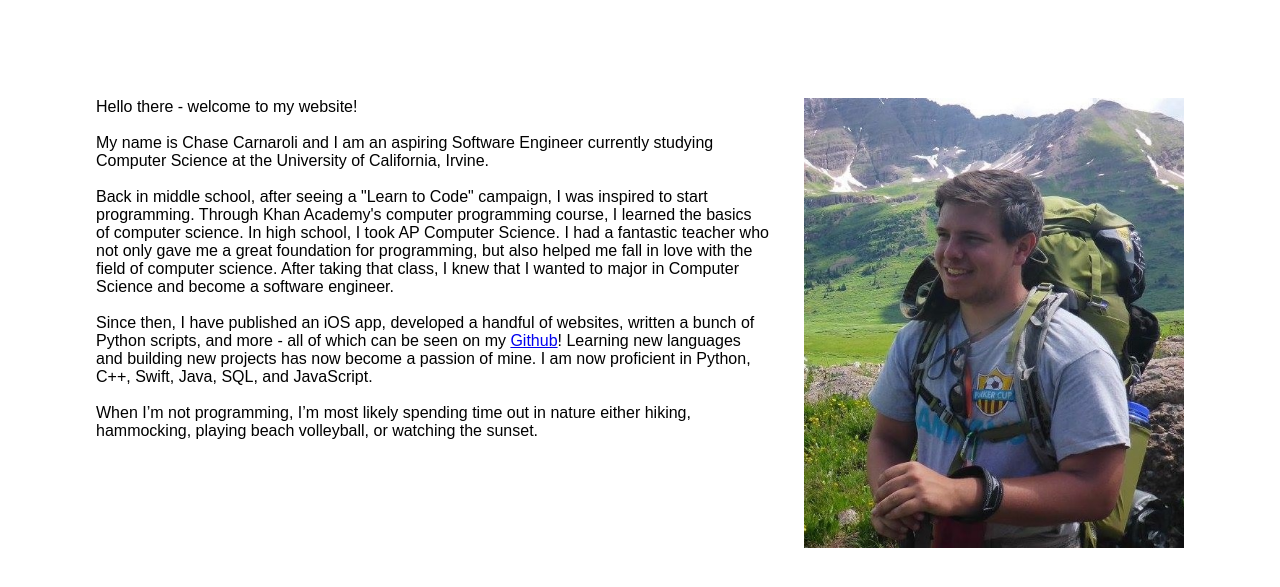
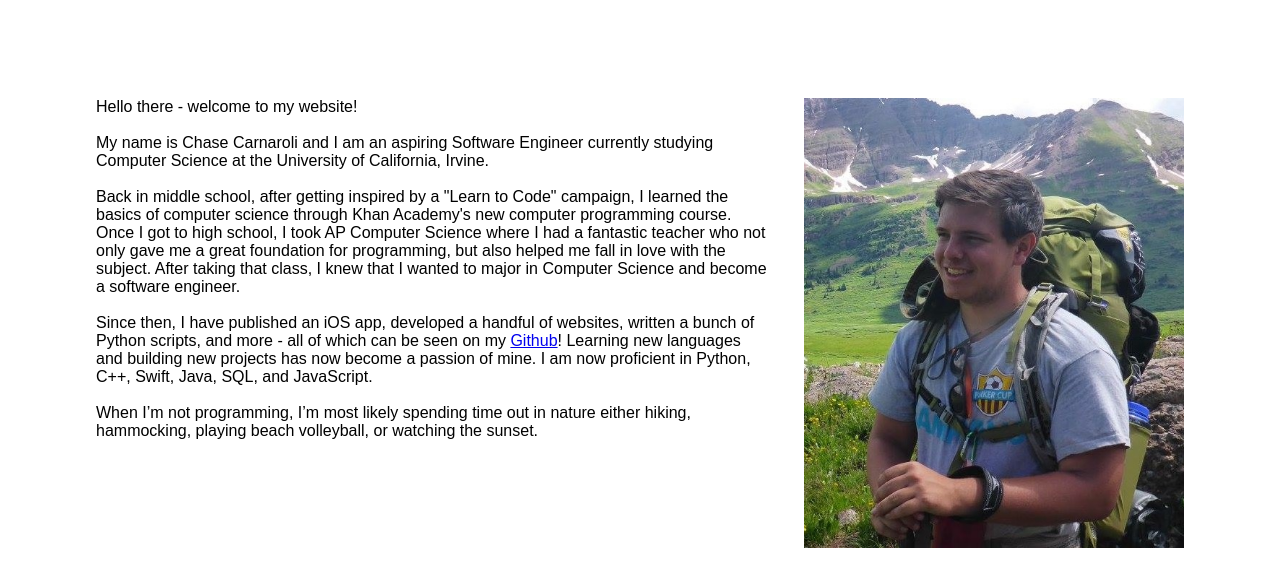
Before and after one commit to ChaseC99/chasec99.github.io, a plain HTML site: page index.html in a window 1280 px wide. Shown: the part 707-1294 px from the top of the page. Drawn offline with nearby package versions, Linux system fonts and the light colour scheme.

Commit message:
update info

```diff
--- a/index.html
+++ b/index.html
@@ -36,9 +36,9 @@
                     <br><br>
                     My name is Chase Carnaroli and I am an aspiring Software Engineer currently studying Computer Science at the University of California, Irvine.
                     <br><br>
-                    Back in middle school, after seeing a "Learn to Code" campaign, I was inspired to start programming.
-                    Through Khan Academy's computer programming course, I learned the basics of computer science.
-                    In high school, I took AP Computer Science. I had a fantastic teacher who not only gave me a great foundation for programming, but also helped me fall in love with the field of computer science.
+                    Back in middle school, after getting inspired by a "Learn to Code" campaign, I learned the basics of computer science
+                    through Khan Academy's new computer programming course.
+                    Once I got to high school, I took AP Computer Science where I had a fantastic teacher who not only gave me a great foundation for programming, but also helped me fall in love with the subject.
                     After taking that class, I knew that I wanted to major in Computer Science and become a software engineer.
                     <br><br>
                     Since then, I have published an iOS app, developed a handful of websites, written a bunch of Python scripts, and more - all of which can be seen on my <a href="https://github.com/ChaseC99">Github</a>!
```
Also changed, not shown: 1 other file.
